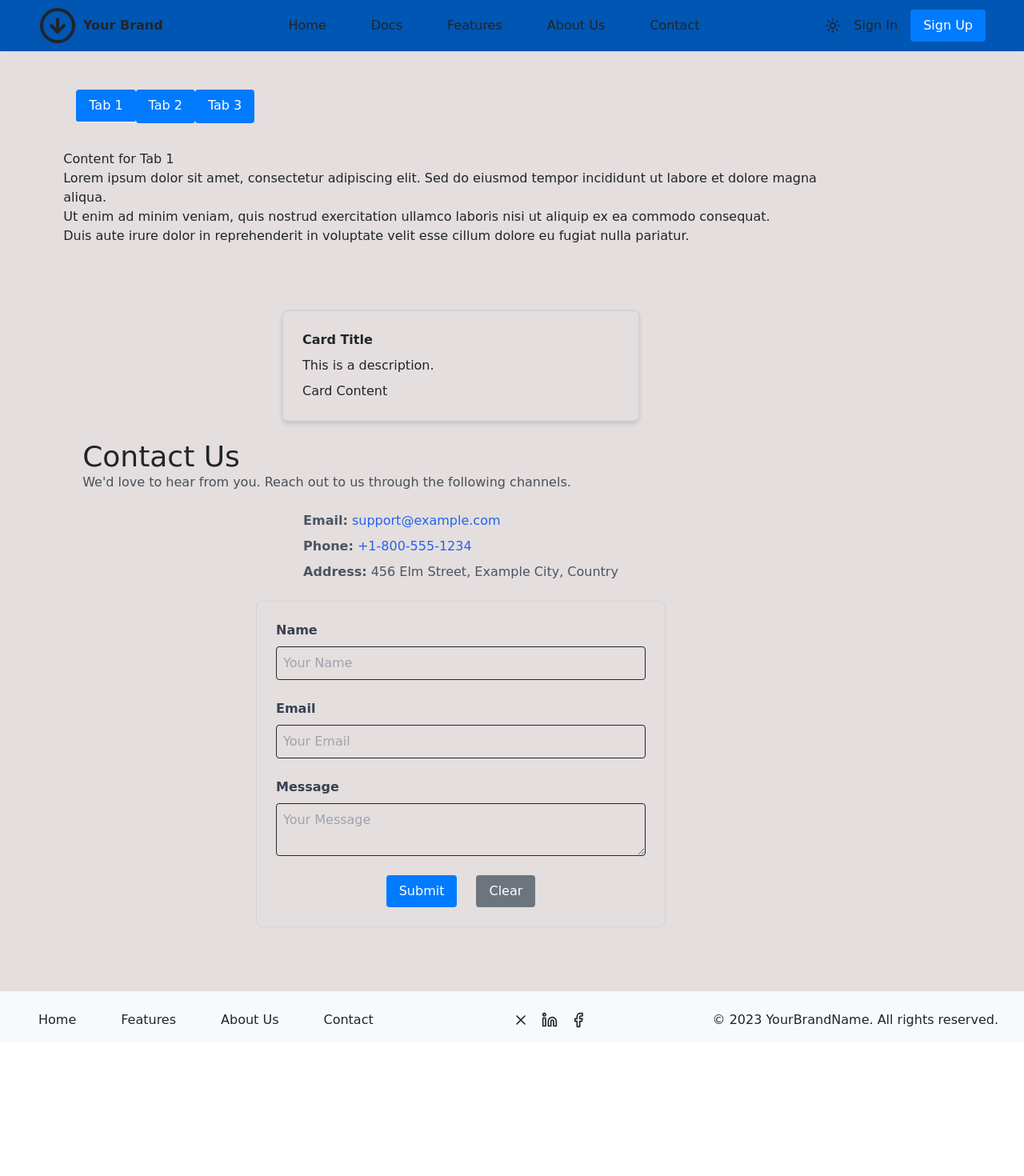
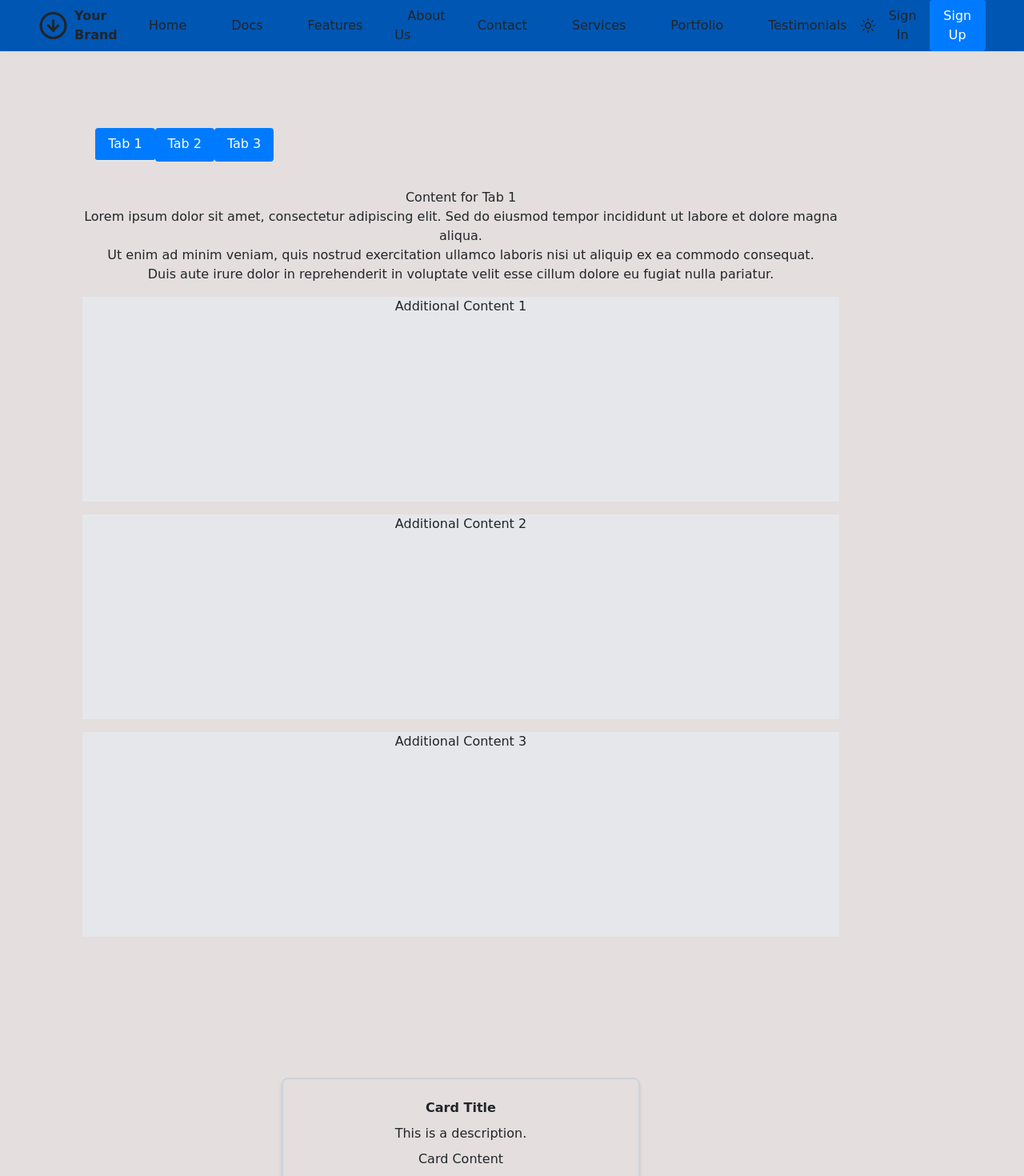
Before and after one commit to bgazman/ui, a React (Vite) app: page /test in a window 1280 px wide. Shown: the top 1470 px of the page at 80% size. Before the commit the page ends 1303 px from the top, so only its background shows below. Built offline with nearby package versions, Linux system fonts and the light colour scheme.

Commit message:
added animations

```diff
--- a/src/components/animated-section/animated-section.tsx
+++ b/src/components/animated-section/animated-section.tsx
@@ -1,10 +1,17 @@
-import { Box } from "lucide-react";
-import {useEffect, useRef } from "react";
+import Box from '@components/box';
+import Section from '@components/section/section';
+import React, { useEffect, useRef } from "react";
+
 interface AnimateSectionProps {
     id: string;
+    title?: string;
+    description?: string;
     children: React.ReactNode;
+    className?: string;
+    variant?: 'center' | 'left';
 }
-const AnimatedSection: React.FC<AnimateSectionProps> = ({ id, children }) => {
+
+const AnimatedSection: React.FC<AnimateSectionProps> = ({ id, title, description, children, className = '', variant = 'center' }) => {
     const sectionRef = useRef<HTMLDivElement>(null);
 
     useEffect(() => {
@@ -16,6 +23,9 @@ const AnimatedSection: React.FC<AnimateSectionProps> = ({ id, children }) => {
                 entries.forEach((entry) => {
                     if (entry.isIntersecting) {
                         section.classList.add('visible');
+                        console.log(`Section ${id} is visible`);
+                    } else {
+                        section.classList.remove('visible');
                     }
                 });
             },
@@ -30,13 +40,15 @@ const AnimatedSection: React.FC<AnimateSectionProps> = ({ id, children }) => {
         return () => {
             observer.unobserve(section);
         };
-    }, []);
+    }, [id]);
+
+    const variantClass = variant === 'left' ? 'text-left' : 'text-center';
 
     return (
-        <div ref={sectionRef} id={id} className="section text-center transform transition-all duration-700 opacity-0 translate-y-4">
-            <Box className="w-full">
+        <div ref={sectionRef} id={id} className={`section ${variantClass} transform transition-all duration-700 opacity-0 translate-y-4 ${className}`}>
+            <Section id={id} title={title} description={description}>
                 {children}
-            </Box>
+            </Section>
         </div>
     );
 };
--- a/src/components/sidebar/sidebar-container.tsx
+++ b/src/components/sidebar/sidebar-container.tsx
@@ -42,16 +42,6 @@ const SidebarContainer: React.FC<SidebarContainerProps> = ({
                 '--scrollbar-thumb': 'var(--text-tertiary)',
                 scrollbarWidth: 'thin',
                 scrollbarColor: 'var(--text-tertiary) var(--bg-primary)',
-                '&::-webkit-scrollbar': {
-                    width: 'var(--scrollbar-width)',
-                },
-                '&::-webkit-scrollbar-track': {
-                    background: 'var(--scrollbar-track)',
-                },
-                '&::-webkit-scrollbar-thumb': {
-                    background: 'var(--scrollbar-thumb)',
-                    borderRadius: '4px',
-                },
             }}
             className={`w-64 h-screen border-r ${getPositionClass()} ${className || ''}`}
         >
--- a/src/pages/demo/data/header-data.ts
+++ b/src/pages/demo/data/header-data.ts
@@ -1,4 +1,4 @@
-import {CircleArrowDownIcon} from 'lucide-react';
+import { CircleArrowDownIcon } from 'lucide-react';
 
 export const mockHeaderData = {
     brandName: "Your Brand",
@@ -11,6 +11,9 @@ export const mockHeaderData = {
         { label: "Docs", href: "/docs" },
         { label: "Features", href: "#features" },
         { label: "About Us", href: "#about-us" },
-        { label: "Contact", href: "#contact" }
+        { label: "Contact", href: "#contact" },
+        { label: "Services", href: "#services" },
+        { label: "Portfolio", href: "#portfolio" },
+        { label: "Testimonials", href: "#testimonials" }
     ]
 };
--- a/src/pages/demo/demo.css
+++ b/src/pages/demo/demo.css
@@ -1,12 +1,18 @@
+.section {
+    opacity: 0;
+    transform: translateY(4rem);
+    transition: opacity var(--animation-duration-normal) var(--animation-ease), transform var(--animation-duration-normal) var(--animation-ease);
+}
+
 .section.visible {
     opacity: 1;
     transform: translateY(0);
 }
 
 header {
-    transition: transform 0.3s ease-in-out;
+    transition: transform var(--transition-duration) var(--transition-timing-function);
 }
 
 header.-translate-y-full {
-    transform: translateY(-100%);
+    transform: translateY(-200%);
 }
--- a/src/pages/demo/demo.tsx
+++ b/src/pages/demo/demo.tsx
@@ -1,4 +1,4 @@
-import React, { useEffect, useRef } from 'react';
+import React, { useEffect } from 'react';
 import { mockHeaderData } from './data/header-data';
 import LandingLayout from '@layout/landing-layout';
 import ContactUs from '@components/contact-us/contact-us';
@@ -6,33 +6,11 @@ import Box from '@components/box';
 import CardExample from "@pages/docs/examples/card-example";
 import TabMenuExample from "@pages/docs/examples/tab-menu-example";
 import { footerMockData } from "@pages/demo/data/footer-data";
-import AnimatedSection from '@components/animated-section/animated-section'
+import AnimatedSection from '@components/animated-section/animated-section';
 import './demo.css';
 
-// Types
-interface LayoutConfig {
-    header: {
-        height: string;
-        position: 'sticky';
-    };
-    main: {
-        maxWidth: string;
-        padding: string;
-    };
-    footer: {
-        height: string;
-        position: 'relative';
-    };
-}
-
-interface SectionProps {
-    id: string;
-    children: React.ReactNode;
-}
-
-
 const DemoPage: React.FC = () => {
-    const layoutConfig: LayoutConfig = {
+    const layoutConfig = {
         header: {
             height: '5rem',
             position: 'sticky',
@@ -48,7 +26,6 @@ const DemoPage: React.FC = () => {
     };
 
     useEffect(() => {
-        // Header scroll animation
         let lastScroll = 0;
         const header = document.querySelector('header');
 
@@ -81,10 +58,21 @@ const DemoPage: React.FC = () => {
                 className="space-y-16 sm:space-y-20 mx-auto"
                 style={{ maxWidth: layoutConfig.main.maxWidth }}
             >
+                <AnimatedSection id="features">
                     <TabMenuExample />
+                    <div className="h-64 bg-gray-200 my-4">Additional Content 1</div>
+                    <div className="h-64 bg-gray-200 my-4">Additional Content 2</div>
+                    <div className="h-64 bg-gray-200 my-4">Additional Content 3</div>
+                </AnimatedSection>
 
+                <AnimatedSection id="about-us">
                     <CardExample />
+                    <div className="h-64 bg-gray-200 my-4">Additional Content 1</div>
+                    <div className="h-64 bg-gray-200 my-4">Additional Content 2</div>
+                    <div className="h-64 bg-gray-200 my-4">Additional Content 3</div>
+                </AnimatedSection>
 
+                <AnimatedSection id="contact">
                     <ContactUs
                         title="Contact Us"
                         description="We'd love to hear from you. Reach out to us through the following channels."
@@ -92,6 +80,67 @@ const DemoPage: React.FC = () => {
                         phone="+1-800-555-1234"
                         address="456 Elm Street, Example City, Country"
                     />
+                    <div className="h-64 bg-gray-200 my-4">Additional Content 1</div>
+                    <div className="h-64 bg-gray-200 my-4">Additional Content 2</div>
+                    <div className="h-64 bg-gray-200 my-4">Additional Content 3</div>
+                </AnimatedSection>
+
+                <AnimatedSection id="services">
+                    <div>Our Services</div>
+                    <div className="h-64 bg-gray-200 my-4">Additional Content 1</div>
+                    <div className="h-64 bg-gray-200 my-4">Additional Content 2</div>
+                    <div className="h-64 bg-gray-200 my-4">Additional Content 3</div>
+                </AnimatedSection>
+
+                <AnimatedSection id="portfolio">
+                    <div>Our Portfolio</div>
+                    <div className="h-64 bg-gray-200 my-4">Additional Content 1</div>
+                    <div className="h-64 bg-gray-200 my-4">Additional Content 2</div>
+                    <div className="h-64 bg-gray-200 my-4">Additional Content 3</div>
+                </AnimatedSection>
+
+                <AnimatedSection id="testimonials">
+                    <div>Testimonials</div>
+                    <div className="h-64 bg-gray-200 my-4">Additional Content 1</div>
+                    <div className="h-64 bg-gray-200 my-4">Additional Content 2</div>
+                    <div className="h-64 bg-gray-200 my-4">Additional Content 3</div>
+                </AnimatedSection>
+
+                {/* Additional sections for volume */}
+                <AnimatedSection id="extra-1">
+                    <CardExample />
+                    <div className="h-64 bg-gray-200 my-4">Additional Content 1</div>
+                    <div className="h-64 bg-gray-200 my-4">Additional Content 2</div>
+                    <div className="h-64 bg-gray-200 my-4">Additional Content 3</div>
+                </AnimatedSection>
+
+                <AnimatedSection id="extra-2">
+                    <CardExample />
+                    <div className="h-64 bg-gray-200 my-4">Additional Content 1</div>
+                    <div className="h-64 bg-gray-200 my-4">Additional Content 2</div>
+                    <div className="h-64 bg-gray-200 my-4">Additional Content 3</div>
+                </AnimatedSection>
+
+                <AnimatedSection id="extra-3">
+                    <CardExample />
+                    <div className="h-64 bg-gray-200 my-4">Additional Content 1</div>
+                    <div className="h-64 bg-gray-200 my-4">Additional Content 2</div>
+                    <div className="h-64 bg-gray-200 my-4">Additional Content 3</div>
+                </AnimatedSection>
+
+                <AnimatedSection id="extra-4">
+                    <CardExample />
+                    <div className="h-64 bg-gray-200 my-4">Additional Content 1</div>
+                    <div className="h-64 bg-gray-200 my-4">Additional Content 2</div>
+                    <div className="h-64 bg-gray-200 my-4">Additional Content 3</div>
+                </AnimatedSection>
+
+                <AnimatedSection id="extra-5">
+                    <CardExample />
+                    <div className="h-64 bg-gray-200 my-4">Additional Content 1</div>
+                    <div className="h-64 bg-gray-200 my-4">Additional Content 2</div>
+                    <div className="h-64 bg-gray-200 my-4">Additional Content 3</div>
+                </AnimatedSection>
             </Box>
         </LandingLayout>
     );
--- a/src/pages/docs/docs.tsx
+++ b/src/pages/docs/docs.tsx
@@ -3,7 +3,6 @@ import DocsLayout from '@layout/docs-layout';
 import { mockHeaderData } from '@pages/docs/data/header-data';
 import { footerMockData } from '@pages/home/data/footer-data';
 import { mockSidebarData } from '@pages/docs/data/sidebar-data';
-import Section from '@components/section/section';
 import ComponentPreview from '@components/preview/component-preview';
 import Box from '@components/box';
 import CardExample from '@pages/docs/examples/card-example';
@@ -17,6 +16,7 @@ import InputFieldExample from '@pages/docs/examples/input-field-example';
 import { docsSectionList } from '@pages/docs/data/docs-section-data';
 import NavigationExample from "@pages/docs/examples/navigation-examples.tsx";
 import TabMenuExample from "@pages/docs/examples/tab-menu-example.tsx";
+import AnimatedSection from '@components/animated-section/animated-section';
 
 const DocsPage: React.FC = () => {
     const layoutConfig = {
@@ -44,113 +44,62 @@ const layoutConfig = {
             headerData={mockHeaderData}
             footerData={footerMockData}
             layoutConfig={layoutConfig}
-    sidebarMenuItems={mockSidebarData.sideBarMenuItems} // Corrected line
+            sidebarMenuItems={mockSidebarData.sideBarMenuItems}
         >
             <Box className="space-y-16 sm:space-y-20">
                 {docsSectionList.map((section) => (
-            <Section key={section.id} id={section.id} title={section.title} className="text-left">
-                <p>{section.description}</p>
+                    <AnimatedSection key={section.id} id={section.id} title={section.title} description={section.description} variant="left">
                         {section.id === 'card-component' && (
-                    <ComponentPreview
-                        title={section.title}
-                        description={section.description}
-                        sourceCode={section.sourceCode}
-                        className="custom-class"
-                    >
+                            <ComponentPreview sourceCode={section.sourceCode} className="custom-class">
                                 <CardExample />
                             </ComponentPreview>
                         )}
                         {section.id === 'section-component' && (
-                    <ComponentPreview
-                        title={section.title}
-                        description={section.description}
-                        sourceCode={section.sourceCode}
-                        className="custom-class"
-                    >
+                            <ComponentPreview sourceCode={section.sourceCode} className="custom-class">
                                 <SectionExample />
                             </ComponentPreview>
                         )}
                         {section.id === 'grid-component' && (
-                    <ComponentPreview
-                        title={section.title}
-                        description={section.description}
-                        sourceCode={section.sourceCode}
-                        className="custom-class"
-                    >
+                            <ComponentPreview sourceCode={section.sourceCode} className="custom-class">
                                 <GridExample />
                             </ComponentPreview>
                         )}
                         {section.id === 'button-component' && (
-                    <ComponentPreview
-                        title={section.title}
-                        description={section.description}
-                        sourceCode={section.sourceCode}
-                        className="custom-class"
-                    >
+                            <ComponentPreview sourceCode={section.sourceCode} className="custom-class">
                                 <ButtonExample />
                             </ComponentPreview>
                         )}
                         {section.id === 'tab-menu-component' && (
-                    <ComponentPreview
-                        title={section.title}
-                        description={section.description}
-                        sourceCode={section.sourceCode}
-                        className="custom-class"
-                    >
+                            <ComponentPreview sourceCode={section.sourceCode} className="custom-class">
                                 <TabMenuExample />
                             </ComponentPreview>
                         )}
                         {section.id === 'text-area-component' && (
-                    <ComponentPreview
-                        title={section.title}
-                        description={section.description}
-                        sourceCode={section.sourceCode}
-                        className="custom-class"
-                    >
+                            <ComponentPreview sourceCode={section.sourceCode} className="custom-class">
                                 <TextAreaExample />
                             </ComponentPreview>
                         )}
                         {section.id === 'box-component' && (
-                    <ComponentPreview
-                        title={section.title}
-                        description={section.description}
-                        sourceCode={section.sourceCode}
-                        className="custom-class"
-                    >
+                            <ComponentPreview sourceCode={section.sourceCode} className="custom-class">
                                 <BoxExample />
                             </ComponentPreview>
                         )}
                         {section.id === 'form-component' && (
-                    <ComponentPreview
-                        title={section.title}
-                        description={section.description}
-                        sourceCode={section.sourceCode}
-                        className="custom-class"
-                    >
+                            <ComponentPreview sourceCode={section.sourceCode} className="custom-class">
                                 <FormExample />
                             </ComponentPreview>
                         )}
                         {section.id === 'input-field-component' && (
-                    <ComponentPreview
-                        title={section.title}
-                        description={section.description}
-                        sourceCode={section.sourceCode}
-                        className="custom-class"
-                    >
+                            <ComponentPreview sourceCode={section.sourceCode} className="custom-class">
                                 <InputFieldExample />
                             </ComponentPreview>
                         )}
                         {section.id === 'navigation-component' && (
-                    <ComponentPreview
-                        title={section.title}
-                        description={section.description}
-                        sourceCode={section.sourceCode}
-                        className="custom-class"
-                    >
+                            <ComponentPreview sourceCode={section.sourceCode} className="custom-class">
                                 <NavigationExample />
                             </ComponentPreview>
                         )}
-            </Section>
+                    </AnimatedSection>
                 ))}
             </Box>
         </DocsLayout>
--- a/src/pages/home/features-section.tsx
+++ b/src/pages/home/features-section.tsx
@@ -1,5 +1,4 @@
 import React from 'react';
-import Section from '@components/section/section.tsx';
 import Card from '@components/card/card.tsx';
 import FlexibleGrid from '@components/grid/flexible-grid.tsx';
 import mockMainData from './data/main-data';
@@ -13,13 +12,6 @@ const FeaturesSection: React.FC = () => {
     };
 
     return (
-        <Section
-            id="features"
-            title="Explore Our Features"
-            description="Learn about the amazing features we provide through these cards."
-            className="py-12 px-4"
-            style={{ maxWidth: '1200px', margin: '0 auto' }} // Ensure this matches the AboutUs component
-        >
         <FlexibleGrid minWidth={300} gap="3rem" className="mb-16">
             {mockMainData.heroItems.map((item, index) => (
                 <Card
@@ -33,7 +25,6 @@ const FeaturesSection: React.FC = () => {
                 />
             ))}
         </FlexibleGrid>
-        </Section>
     );
 };
 
--- a/src/pages/home/home.tsx
+++ b/src/pages/home/home.tsx
@@ -7,6 +7,8 @@ import FeaturesSection from './features-section';
 import AboutUs from '@components/about-us/about-us.tsx';
 import ContactUs from '@components/contact-us/contact-us.tsx';
 import Box from '@components/box';
+import AnimatedSection from '@components/animated-section/animated-section';
+import mockMainData from "@pages/home/data/main-data.ts";
 
 const HomePage: React.FC = () => {
     const layoutConfig = {
@@ -34,13 +36,13 @@ const HomePage: React.FC = () => {
                 className="space-y-16 sm:space-y-20"
                 style={{ maxWidth: layoutConfig.main.maxWidth, margin: '0 auto' }}
             >
-                <Box id="features" className="section text-center">
+                <AnimatedSection id="features" title={"Features"} description={"Have a look at our features"}>
                     <FeaturesSection />
-                </Box>
-                <Box id="about-us" className="section text-center">
+                </AnimatedSection>
+                <AnimatedSection id="about-us">
                     <AboutUs {...aboutUsData} />
-                </Box>
-                <Box id="contact" className="section text-center">
+                </AnimatedSection>
+                <AnimatedSection id="contact">
                     <ContactUs
                         title="Contact Us"
                         description="We’d love to hear from you. Reach out to us through the following channels."
@@ -48,7 +50,7 @@ const HomePage: React.FC = () => {
                         phone="+1-800-555-1234"
                         address="456 Elm Street, Example City, Country"
                     />
-                </Box>
+                </AnimatedSection>
             </Box>
         </LandingLayout>
     );
```
Lines whose indentation alone changed are shown as unchanged.
